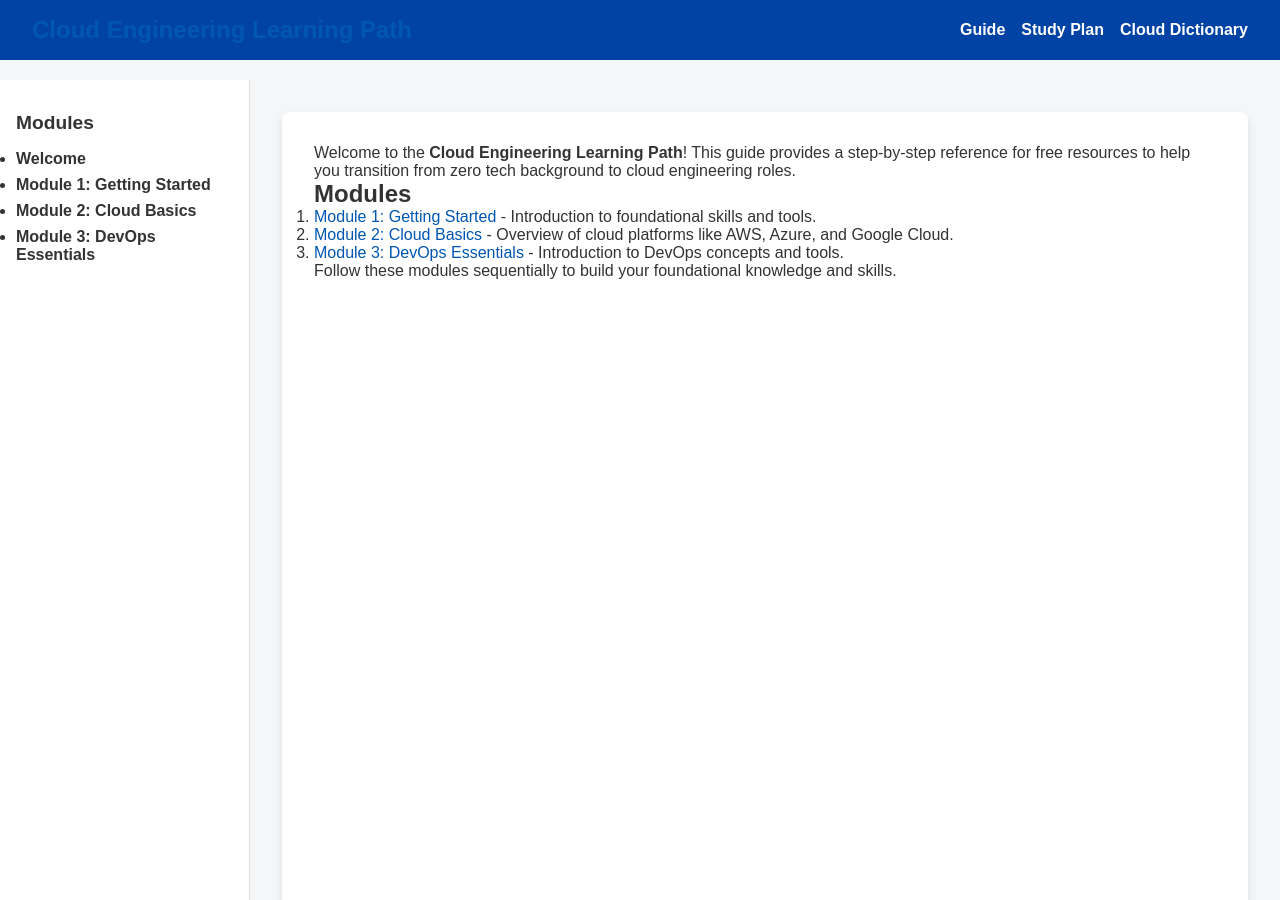
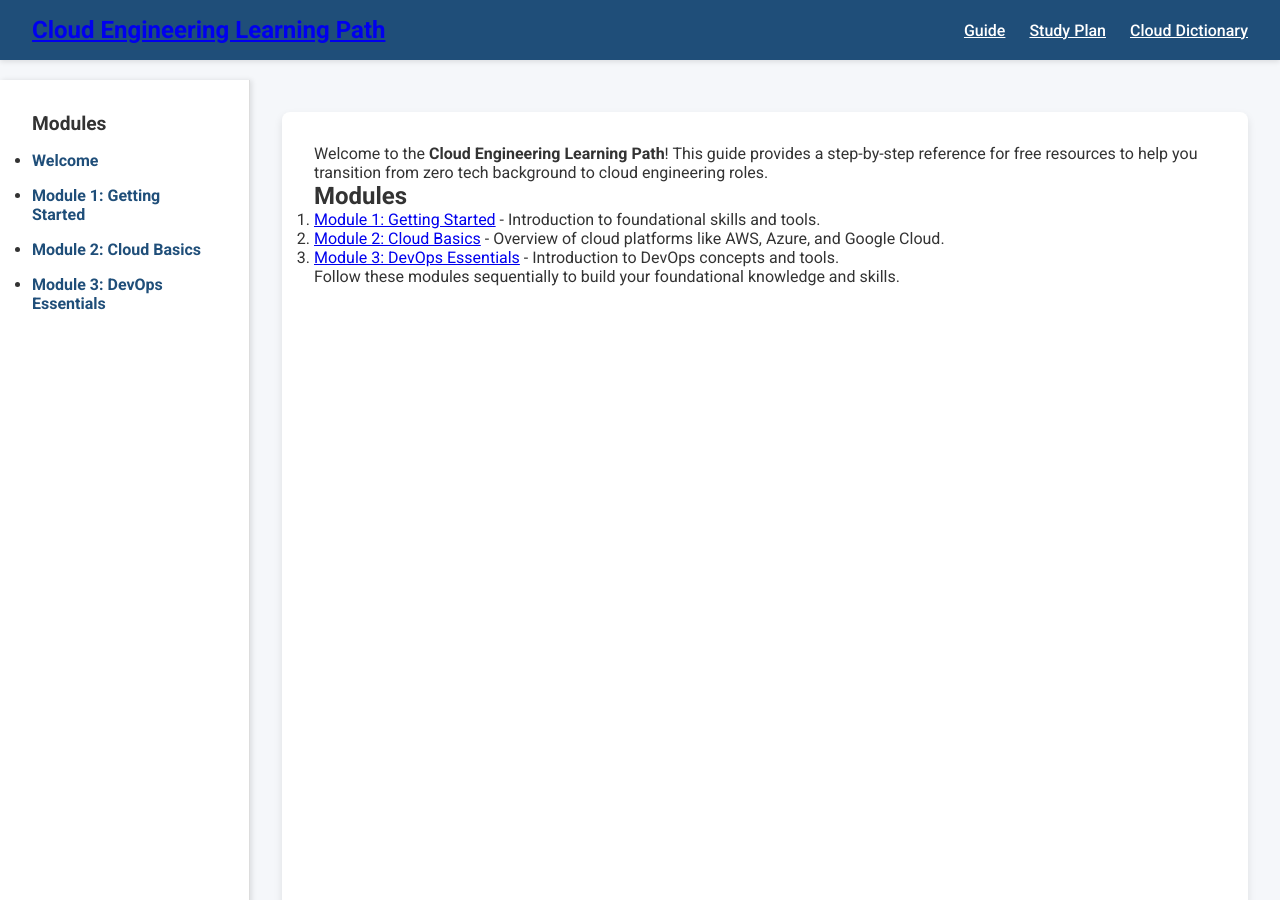
Before and after one commit to mrcloudchase/mrcloudchase.github.io, a Jekyll site: the page built from index.md, in a window 1280 px wide and 900 px high. Built offline with Jekyll 4.4.1, drawn with Linux system fonts in a browser that asks for light colours.

Commit message:
Refine html structure

```diff
--- a/_layouts/default.html
+++ b/_layouts/default.html
@@ -4,6 +4,7 @@
   <meta charset="UTF-8">
   <meta name="viewport" content="width=device-width, initial-scale=1.0">
   <title>{{ page.title }} | {{ site.title }}</title>
+  <link rel="stylesheet" href="https://fonts.googleapis.com/css2?family=Roboto:wght@400;500;700&display=swap">
   <link rel="stylesheet" href="{{ '/assets/css/style.css' | relative_url }}">
 </head>
 <body>
--- a/assets/css/style.css
+++ b/assets/css/style.css
@@ -1,4 +1,4 @@
-/* Reset some basic elements */
+/* Basic Reset */
 * {
     box-sizing: border-box;
     margin: 0;
@@ -6,29 +6,21 @@
 }
 
 body {
-    font-family: Arial, sans-serif;
-    background-color: #f4f6f8;
+    font-family: 'Roboto', sans-serif;
+    background-color: #f5f7fa;
     color: #333;
-}
-
-a {
-    color: #0056b3;
-    text-decoration: none;
-}
-
-a:hover {
-    text-decoration: underline;
 }
 
 /* Header */
 .site-header {
-    background-color: #0043a4;
+    background-color: #1f4e79;
     color: white;
     padding: 1rem 2rem;
     position: fixed;
     width: 100%;
     top: 0;
     z-index: 1000;
+    box-shadow: 0 2px 5px rgba(0, 0, 0, 0.1);
 }
 
 .header-content {
@@ -44,30 +36,35 @@ a:hover {
 
 .top-nav ul {
     display: flex;
-    gap: 1rem;
+    gap: 1.5rem;
     list-style: none;
 }
 
 .top-nav ul li a {
     color: white;
-    font-weight: bold;
+    font-weight: 500;
+}
+
+.top-nav ul li a:hover {
+    color: #ffdd57;
 }
 
 /* Layout */
 .layout {
     display: flex;
-    margin-top: 80px; /* Adjust to match header height */
+    margin-top: 80px;
 }
 
 /* Sidebar */
 .sidebar {
     width: 250px;
-    background-color: #fff;
-    padding: 2rem 1rem;
+    background-color: #ffffff;
+    padding: 2rem;
     border-right: 1px solid #ddd;
     height: 100vh;
     position: sticky;
     top: 80px;
+    box-shadow: 2px 0 5px rgba(0, 0, 0, 0.1);
 }
 
 .sidebar h2 {
@@ -81,19 +78,25 @@ a:hover {
 }
 
 .sidebar-nav li {
-    margin: 0.5rem 0;
+    margin: 1rem 0;
 }
 
 .sidebar-nav a {
-    color: #333;
+    color: #1f4e79;
     font-weight: bold;
+    text-decoration: none;
+    transition: color 0.2s ease;
+}
+
+.sidebar-nav a:hover {
+    color: #ffdd57;
 }
 
 /* Main Content */
 .content {
     flex: 1;
     padding: 2rem;
-    background-color: #fff;
+    background-color: #ffffff;
     border-radius: 8px;
     box-shadow: 0 4px 8px rgba(0, 0, 0, 0.1);
     margin: 2rem;
@@ -101,14 +104,19 @@ a:hover {
 
 /* Footer */
 .site-footer {
-    background-color: #333;
+    background-color: #1f4e79;
     color: white;
     padding: 2rem;
+    text-align: center;
+    display: flex;
+    justify-content: space-around;
+    flex-wrap: wrap;
 }
 
 .footer-content {
     display: flex;
     justify-content: space-around;
+    width: 100%;
 }
 
 .footer-links h4 {
@@ -124,9 +132,10 @@ a:hover {
 }
 
 .footer-links a {
-    color: #ccc;
+    color: #ffdd57;
+    text-decoration: none;
 }
 
 .footer-links a:hover {
-    color: #fff;
+    color: white;
 }
```
